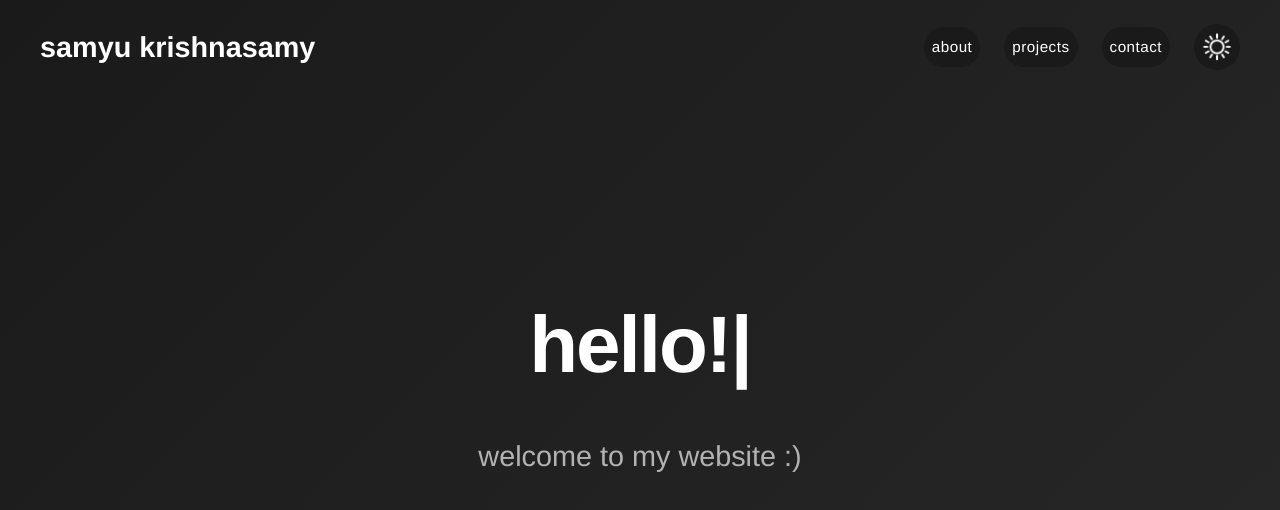
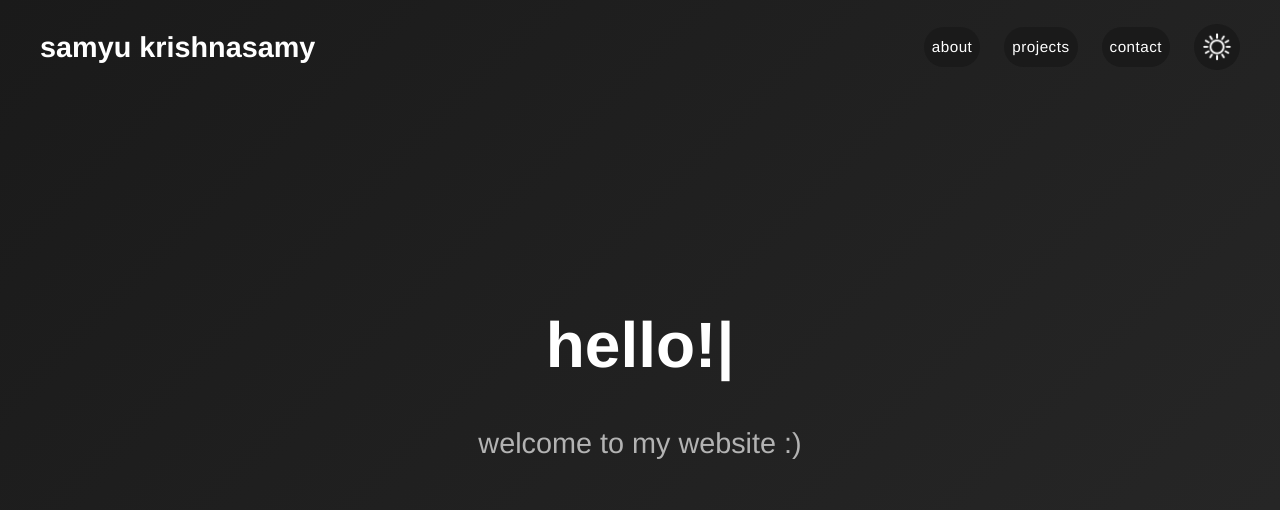
Before and after one commit to samyukrishnasamy/samyukrishnasamy.github.io, a React (Create React App) app: page / in a window 1280 px wide. Shown: the top 510 px of the page. Built offline with nearby package versions, Linux system fonts and the light colour scheme; the HTML template or start-up script is replaced by a standard one.

Commit message:
scrolling animation

```diff
--- a/src/App.css
+++ b/src/App.css
@@ -27,7 +27,7 @@ html.light {
 
 html,
 body {
-  height: 100%;
+  height: 100vh; /* Set html and body to full viewport height */
   overflow: hidden; /* Hide default scrollbar on body */
 }
 
@@ -40,7 +40,6 @@ body {
 }
 
 .App {
-  min-height: 100vh;
   height: 100vh; /* Ensure App takes full viewport height */
   overflow-y: scroll; /* Enable scrolling for the snapped sections */
   scroll-snap-type: y mandatory; /* Enable mandatory scroll snapping on y-axis */
@@ -56,6 +55,24 @@ section {
   align-items: center;
   text-align: center;
   scroll-snap-align: start; /* Snap each section to the start of the scroll container */
+}
+
+.section-content {
+  /* Initial state for slide-in animation */
+  opacity: 0;
+  transform: translateY(50px);
+  transition: opacity 0.8s ease-out, transform 0.8s ease-out; /* Smooth transition */
+  width: 100%; /* Ensure content wrapper takes full width */
+  display: flex;
+  flex-direction: column;
+  align-items: center; /* Center content horizontally within the wrapper */
+  justify-content: center; /* Center content vertically within the wrapper */
+  height: 100%; /* Ensure it fills parent section */
+}
+
+.slide-in-active.section-content {
+  opacity: 1;
+  transform: translateY(0);
 }
 
 section h1 {
@@ -153,13 +170,13 @@ nav.sticky {
 #home {
   background: linear-gradient(135deg, var(--secondary-bg) 0%, var(--card-bg) 100%);
   color: var(--text-color);
+  margin-top: 90px; /* Adjust this value if needed based on actual navbar height */
 }
 
 #home h1 {
+  font-size: 4rem;
+  margin-bottom: 1.5rem;
   color: var(--text-color);
-  font-size: 5rem;
-  font-weight: bold;
-  letter-spacing: -2px;
 }
 
 #home p {
--- a/src/App.js
+++ b/src/App.js
@@ -5,8 +5,38 @@ import About from './components/About';
 import Projects from './components/Projects';
 import Contact from './components/Contact';
 import { ThemeProvider } from './ThemeContext';
+import React, { useEffect } from 'react';
 
 function App() {
+  useEffect(() => {
+    const sections = document.querySelectorAll('.section-content');
+
+    const observer = new IntersectionObserver(
+      (entries) => {
+        entries.forEach((entry) => {
+          if (entry.isIntersecting) {
+            entry.target.classList.add('slide-in-active');
+          } else {
+            entry.target.classList.remove('slide-in-active');
+          }
+        });
+      },
+      {
+        threshold: 0.2, // Trigger when 20% of the element is visible
+      }
+    );
+
+    sections.forEach((sectionContent) => {
+      observer.observe(sectionContent);
+    });
+
+    return () => {
+      sections.forEach((sectionContent) => {
+        observer.unobserve(sectionContent);
+      });
+    };
+  }, []);
+
   return (
     <ThemeProvider>
       <div className="App">
--- a/src/components/About.js
+++ b/src/components/About.js
@@ -3,6 +3,7 @@ import React from 'react';
 const About = () => {
   return (
     <section id="about">
+      <div className="section-content">
         <h2>about me</h2>
         <div className="about-content-wrapper">
           <img src="assets/headshot.jpeg" alt="Samyu Krishnasamy" className="about-profile-pic" />
@@ -16,6 +17,7 @@ const About = () => {
             <a href="/assets/transcript.pdf" target="_blank" rel="noopener noreferrer" className="nav-button">transcript</a>
           </div>
         </div>
+      </div>
     </section>
   );
 };
--- a/src/components/Contact.js
+++ b/src/components/Contact.js
@@ -3,6 +3,7 @@ import React from 'react';
 const Contact = () => {
   return (
     <section id="contact">
+      <div className="section-content">
         <h2>contact me</h2>
         <h4>feel free to reach out to me!</h4>
         <div className="contact-info">
@@ -27,6 +28,7 @@ const Contact = () => {
             </div>
           </div>
         </div>
+      </div>
     </section>
   );
 };
--- a/src/components/Home.js
+++ b/src/components/Home.js
@@ -25,8 +25,10 @@ const Home = () => {
 
   return (
     <section id="home">
-      <h1>{text}<span className="cursor">|</span></h1>
-      <p>welcome to my website :)</p>
+      <div className="section-content">
+        <h1>{text}<span className="cursor">|</span></h1>
+        <p>welcome to my website :)</p>
+      </div>
     </section>
   );
 };
--- a/src/components/Projects.js
+++ b/src/components/Projects.js
@@ -24,6 +24,7 @@ const Projects = () => {
 
   return (
     <section id="projects">
+      <div className="section-content">
         <h2>my projects</h2>
         <div className="projects-grid">
           {projects.map(project => (
@@ -34,6 +35,7 @@ const Projects = () => {
             </div>
           ))}
         </div>
+      </div>
     </section>
   );
 };
```
Lines whose indentation alone changed are shown as unchanged.
